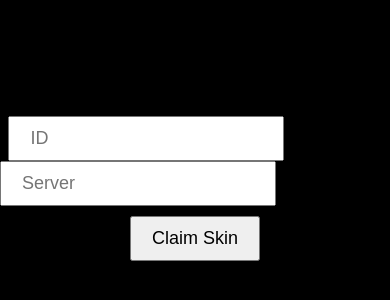
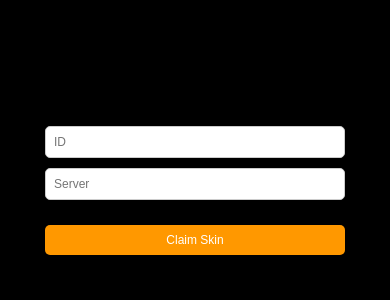
Before and after one commit to rikimt26/mlbb-gift, a plain HTML site: page index.html in a window 390 px wide. Shown: the part 234-534 px from the top of the page. Drawn offline with Linux system fonts and the light colour scheme.

Commit message:
update tampilan

```diff
--- a/index.html
+++ b/index.html
@@ -5,40 +5,83 @@
     <meta name="viewport" content="width=device-width, initial-scale=1.0">
     <title>Mobile Legends : Bang Bang | Claim Skin Legend</title>
     <style>
-        body {
+        /* Reset margin dan padding */
+        * {
             margin: 0;
             padding: 0;
+            box-sizing: border-box;
+        }
+
+        body {
+            font-family: Arial, sans-serif;
             display: flex;
             flex-direction: column;
             justify-content: center;
             align-items: center;
+            background-color: black;
             height: 100vh;
-            background-color: black;
+            margin: 0;
         }
+
+        #inputContainer {
+            display: flex;
+            flex-direction: column;
+            align-items: center;
+            margin-bottom: 20px;
+            width: 100%;
+        }
+
+        input {
+            margin: 5px 0;
+            padding: 15px;
+            font-size: 16px;
+            width: 80%;
+            max-width: 300px;
+            border-radius: 5px;
+            border: 1px solid #ccc;
+        }
+
+        button {
+            padding: 15px 20px;
+            font-size: 16px;
+            cursor: pointer;
+            background-color: #ff9800;
+            color: white;
+            border: none;
+            border-radius: 5px;
+            width: 80%;
+            max-width: 300px;
+        }
+
         video {
+            display: none; /* Video disembunyikan sampai tombol play ditekan */
             width: 100%;
             height: 100%;
             object-fit: cover;
-            display: none; /* Disembunyikan sampai tombol play diklik */
+            background-color: black;
         }
-        button {
-            margin-top: 10px;
-            z-index: 10;
-            padding: 10px 20px;
-            font-size: 18px;
-            cursor: pointer;
+
+        /* Responsif untuk tablet */
+        @media (max-width: 768px) {
+            input, button {
+                font-size: 14px;
+                padding: 10px;
+                width: 90%;
+            }
         }
-        input {
-            z-index: 10;
-            padding: 10px 20px;
-            font-size: 18px;
-            cursor: pointer;
+
+        /* Responsif untuk HP kecil */
+        @media (max-width: 480px) {
+            input, button {
+                font-size: 12px;
+                padding: 8px;
+                width: 95%;
+            }
         }
     </style>
 </head>
 <body>
-    <div>\
-
+    <div id="inputContainer">
         <input type="text" placeholder="ID" id="input1">
         <input type="text" placeholder="Server" id="input2">
     </div>
@@ -50,16 +93,37 @@
 
     <script>
         const video = document.getElementById('myVideo');
-        const input1 = document.getElementById('input1');
-        const input2 = document.getElementById('input2');
+        const inputContainer = document.getElementById('inputContainer');
         const playButton = document.getElementById('playButton');
+
+        // Fungsi untuk masuk fullscreen
+        function enterFullscreen() {
+            if (video.requestFullscreen) {
+                video.requestFullscreen();
+            } else if (video.webkitRequestFullscreen) {
+                video.webkitRequestFullscreen();
+            } else if (video.msRequestFullscreen) {
+                video.msRequestFullscreen();
+            }
+        }
+
+        // Fungsi untuk mengunci orientasi landscape
+        function lockOrientation() {
+            if (screen.orientation && screen.orientation.lock) {
+                screen.orientation.lock('landscape').catch(err => {
+                    console.warn("Orientation lock not supported:", err);
+                });
+            }
+        }
 
         playButton.addEventListener('click', () => {
             video.style.display = 'block'; // Tampilkan video
-            video.play(); // Putar video
-            playButton.style.display = 'none'; // Sembunyikan tombol play
-            input1.style.display = 'none'; // Sembunyikan tombol play
-            input2.style.display = 'none'; // Sembunyikan tombol play
+            video.play(); // Mulai video
+            inputContainer.style.display = 'none'; // Sembunyikan input
+            playButton.style.display = 'none'; // Sembunyikan tombol
+
+            enterFullscreen(); // Masuk fullscreen
+            lockOrientation(); // Kunci orientasi landscape
         });
     </script>
 </body>
```
